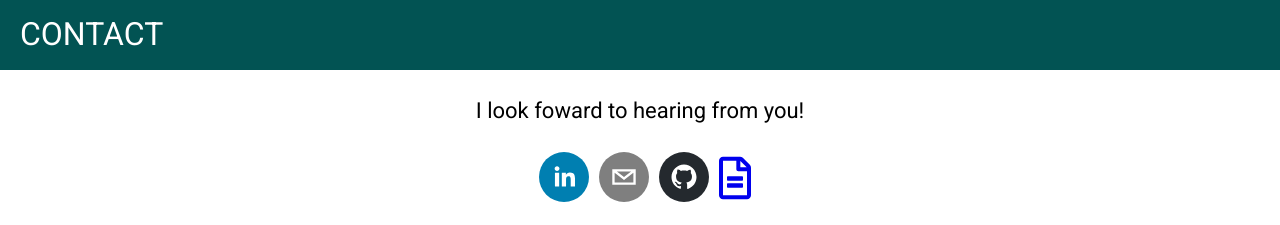
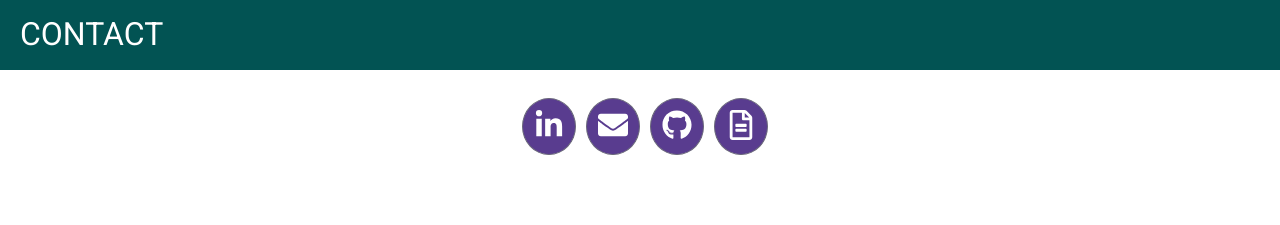
Before and after one commit to ccareyncsu/Chasen-Portfolio, a React (Create React App) app: page / in a window 1280 px wide. Shown: the part 5072-5297 px from the top of the page. After the commit the page ends 5227 px from the top, so only its background shows below. Built offline with nearby package versions, Linux system fonts and the light colour scheme.

Commit message:
transition to contact icons

```diff
--- a/src/components/ContactSection.js
+++ b/src/components/ContactSection.js
@@ -1,6 +1,6 @@
 import React from 'react';
 import ReactDOM from 'react-dom'
-import {FaRegFileAlt} from 'react-icons/fa';
+import {FaRegFileAlt, FaEnvelope, FaGithub, FaLinkedinIn} from 'react-icons/fa';
 import {SocialIcon} from 'react-social-icons';
 
 export default function ContactSection (props) {
@@ -8,14 +8,37 @@ export default function ContactSection (props) {
     <div className='section' id='contact'>
       <div>
         <h2 className='teal-bar white-text left'>CONTACT</h2>
-        <h3 className='contact-message'>I look foward to hearing from you!</h3>
         <div className='social-icons'>
-          <SocialIcon url="http://linkedin.com/in/chasen-arey" className='social-icons' title='LinkedIn'/>
-          <SocialIcon url="mailto:ccarey@ncsu.edu" className='social-icons' title='Mail'/>
-          <SocialIcon url="https://github.com/ccareyncsu" className='social-icons' title='GitHub'/>
+          {/* <SocialIcon url="http://linkedin.com/in/chasen-arey" className='social-icons' title='View Chasen on LinkedIn' color='#593C8F'/>
+          <SocialIcon url="mailto:ccarey@ncsu.edu" className='social-icons' title='Email Chasen' color='#593C8F'/>
+          <SocialIcon url="https://github.com/ccareyncsu" className='social-icons' title='View Chasen on GitHub' color='#593C8F'/> */}
+
+          <a href='http://linkedin.com/in/chasen-arey'>
+            <span title="View Chasen on LinkedIn">
+              <div className='file-background social-icon'>
+                <FaLinkedinIn className='file' title='LinkedIn'/>
+              </div>
+            </span>
+          </a>
+            <a href='https://docs.google.com/document/d/1bwLMQrKyk6diShgQhyYHkc8hdDnkKZ2stIIXwGSNKh8/edit#heading=h.gjdgxs'>
+            <span title="Email Chasen">
+              <div className='file-background social-icon'>
+                <FaEnvelope className='file' title='Email'/>
+              </div>
+            </span>
+          </a>
           <a href='https://docs.google.com/document/d/1bwLMQrKyk6diShgQhyYHkc8hdDnkKZ2stIIXwGSNKh8/edit#heading=h.gjdgxs'>
-            <span title="Resume">
-              <FaRegFileAlt className='file social-icon' title='Resume'/>
+            <span title="View Chasen on GitHub">
+              <div className='file-background social-icon'>
+                <FaGithub className='file' title='Github'/>
+              </div>
+            </span>
+          </a>
+          <a href='https://docs.google.com/document/d/1bwLMQrKyk6diShgQhyYHkc8hdDnkKZ2stIIXwGSNKh8/edit#heading=h.gjdgxs'>
+            <span title="View Chasen's Resume">
+              <div className='file-background social-icon'>
+                <FaRegFileAlt className='file' title='Resume'/>
+              </div>
             </span>
           </a>
         </div>
--- a/src/index.css
+++ b/src/index.css
@@ -195,19 +195,34 @@ body {
 }
 
 .file{
-  width: 32px;
-  height: 100px;
-  position: relative;
-  top: 46px;
+  width: 30px;
+  height: 30px;
+  color: white;
 }
 
+.social-icons{
+  margin: 20px 0 30px 0;
+}
 .social-icon{
   margin-left: 10px;
+  transition: all .5s ease;
 }
 
 .social-icon:hover{
   -webkit-transform: rotate(360deg);
-  -webkit-transition: -webkit-transform 0.5s ease-in-out;
+  -webkit-transition: -webkit-transform .5s ease-in-out;
+  background: #025353;
+}
+
+.file-background{
+  display: inline-block;
+  border: #6A687A 1px solid;
+  border-radius: 100%;
+  padding: 11px;
+  /* width: 30px; */
+  position: relative;
+  top: 8px;
+  background: #593C8F;
 }
 
 .contact-message{
--- a/src/simple-grid.css
+++ b/src/simple-grid.css
@@ -18,6 +18,11 @@ body {
   top: 0;
   font-size: 100%;
 }
+
+/* ::selection{
+  background-color: #025353;
+  color: white;
+} */
 
 /* ROOT FONT STYLES */
 
```
